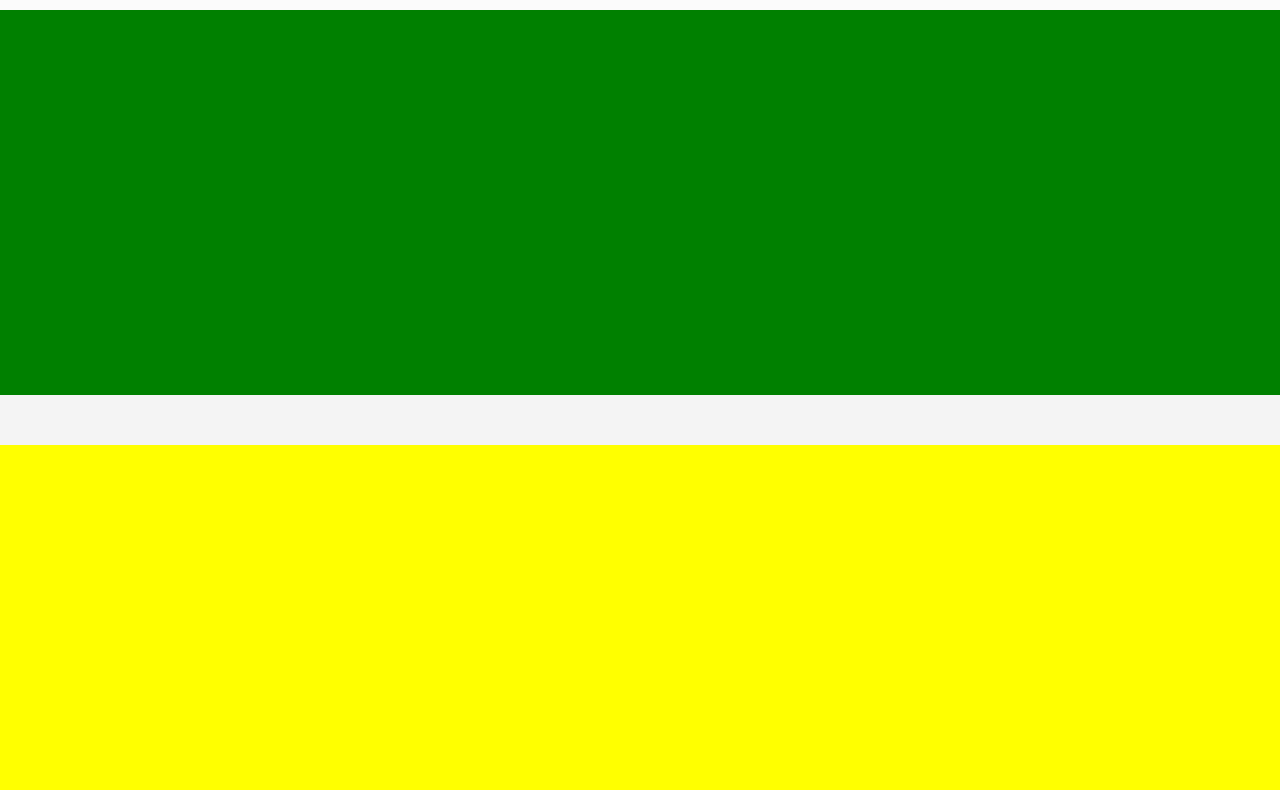
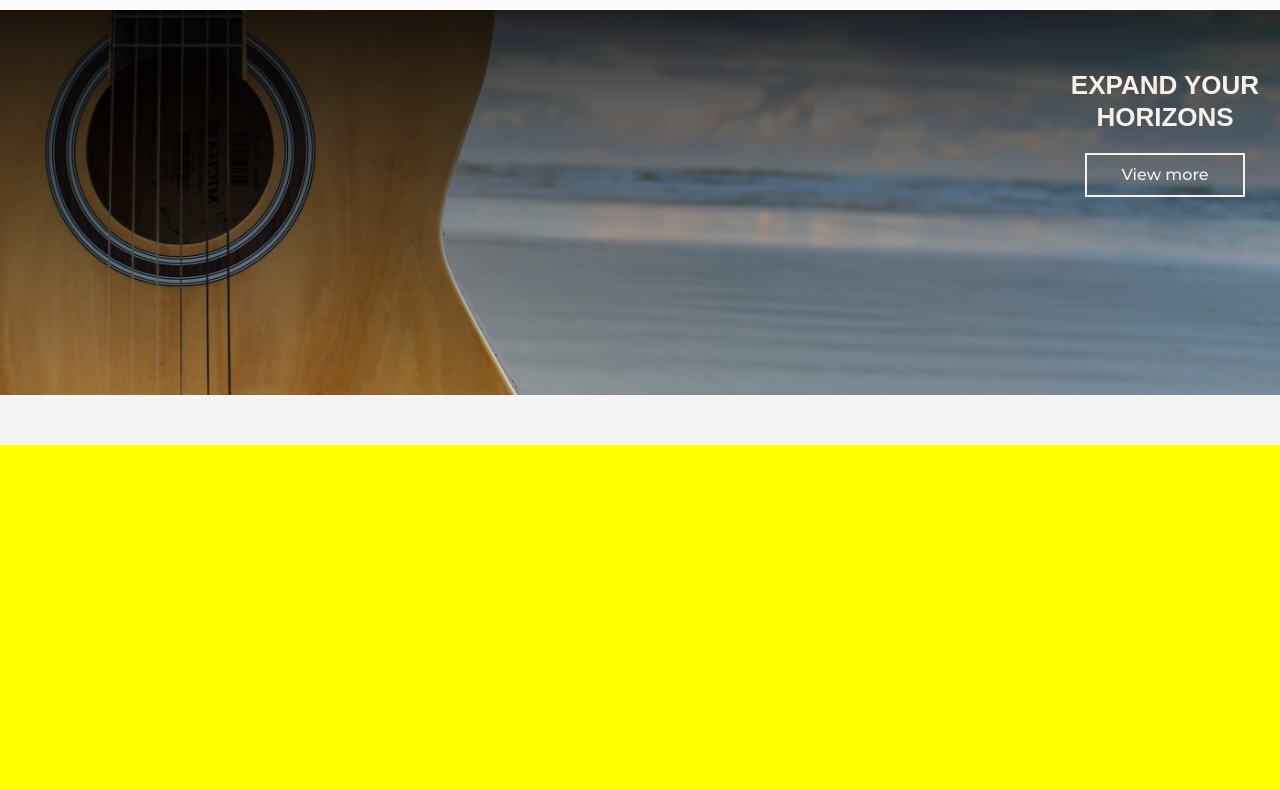
Before and after one commit to kozzztia/onWave, a plain HTML site: page index.html in a window 1280 px wide. Shown: the part 63-853 px from the top of the page. Drawn offline with Linux system fonts and the light colour scheme.

Commit message:
crette bunner and stert to make slider with js

```diff
--- a/index.html
+++ b/index.html
@@ -6,9 +6,12 @@
     <meta name="viewport" content="width=device-width, initial-scale=1.0">
     <meta http-equiv="X-UA-Compatible" content="ie=edge">
     <link rel="icon" type="image/x-icon" href="https://cdn-icons-png.flaticon.com/512/12/12321.png">
+    <link rel="preconnect" href="https://fonts.googleapis.com">
+    <link rel="preconnect" href="https://fonts.gstatic.com" crossorigin>
+    <link href="https://fonts.googleapis.com/css2?family=Montserrat:wght@100..900&display=swap" rel="stylesheet">
     <title>onWave</title>
     <link rel="stylesheet" href="style.css">
-    <script defer src="script.js"></script>
+    <script defer src="script.js" type="module"></script>
 </head>
 
 <body>
@@ -49,15 +52,24 @@
         </nav>
     </header>
     <main>
-        <section class="baner">
-            <div>
-
+        <section class="banner">
+            <div class="banner-card prev" style="background-image : linear-gradient(180deg, rgba(0, 0, 0, 0.84) 0%, rgba(0, 0, 0, 0) 100%), url('./assets/bg-1.png');">
+                <article>
+                    <h2>Find your own style</h2>
+                    <button>View more</button>
+                </article>
             </div>
-            <div>
-
+            <div class="banner-card active" style="background-image : linear-gradient(180deg, rgba(0, 0, 0, 0.84) 0%, rgba(217, 217, 217, 0) 100%), url('./assets/bg-2.png');">
+                <article>
+                    <h2>expand your horizons</h2>
+                    <button>View more</button>
+                </article>
             </div>
-            <div>
-
+            <div class="banner-card next" style="background-image : linear-gradient(180deg, rgba(0, 0, 0, 0.84) 0%, rgba(217, 217, 217, 0) 100%), url('./assets/bg-3.png');">
+                <article>
+                    <h2>discover new options</h2>
+                    <button>View more</button>
+                </article>
             </div>
         </section>
         <section class="arivals">
@@ -114,8 +126,6 @@
                 <use xlink:href="./assets/sprite-logos.svg#roland"></use>
             </svg>
         </section>
-
-    </main>
         <footer>
             <section>
                 <svg width="15px" height="31px">
@@ -142,6 +152,8 @@
                 </svg>
             </section>
         </footer>
+
+    </main>
 </body>
 
 </html>
--- a/script.js
+++ b/script.js
@@ -1 +1 @@
-console.log("Project onWave initialized")
+console.log("Project onWave initialized");
--- a/style.css
+++ b/style.css
@@ -2,9 +2,15 @@
     --main-color: #333;
     --background-color: #f4f4f4;
     --font-size: 16px;
-    --hover-icpn-color: #F16A50;
+    --hover-icon-color: #F16A50;
+    --text-white: #F8F1EA;
+    --text-dark: #000000;
     --header-heigth: 73px;
 }
+
+/* 320px */
+/* 768px */
+/* 1400px */
 
 * {
     margin: 0;
@@ -17,6 +23,8 @@ body {
     background-color: var(--background-color);
     color: var(--main-color);
     font-size: var(--font-size);
+    font-family: Montserrat, sans-serif;
+    color: var(--text-dark);
 }
 
 header {
@@ -29,14 +37,16 @@ header {
     width: 100%;
     height: var(--header-heigth);
     position: fixed;
-    top:0;
+    max-width: 1400px;
+    margin: 0 auto;
+    top: 0;
     left: 0;
     right: 0;
     z-index: 100;
     background: #ffffffa8;
 
     .logo {
-        min-width: 100px;
+        width: 100px;
         height: 20px;
     }
 
@@ -45,14 +55,14 @@ header {
     }
 
     nav {
-        width: 100%;
         display: flex;
         flex-direction: row;
         align-items: center;
         justify-content: end;
         gap: 10px;
-        svg{
-            width:20px;
+
+        svg {
+            width: 20px;
             height: 20px;
         }
 
@@ -70,38 +80,104 @@ header {
     }
 
 }
-main{
+
+main {
+    max-width: 1400px;
+    margin: 0 auto;
     position: relative;
     top: var(--header-heigth);
     left: 0;
     right: 0;
-    section{
+
+    section {
         width: 100%;
-        &>*{
-            display: none;
-        }
     }
-    .baner{
-        min-height: 385px;
-        background: green;
-        margin-bottom: 50px;
+
+    .arivals>*,
+    .partners>* {
+        display: none;
     }
-    .arivals{
+
+    .arivals {
         min-height: 665px;
         background: yellow;
         margin-bottom: 50px;
     }
-    .partners{
+
+    .partners {
         min-height: 270px;
         background: blue;
     }
 }
 
+.banner {
+    min-height: 385px;
+    background: green;
+    margin-bottom: 50px;
+    position: relative;
+    overflow: hidden;
+
+    .banner-card {
+        position: absolute;
+        inset: 0;
+        width: 100%;
+        height: 100%;
+        padding: 60px 10px;
+        transition: all 0.5s ease;
+        background-size: cover;
+        background-position: left;
+
+        article {
+            width: 210px;
+            float: right;
+            display: flex;
+            flex-direction: column;
+            align-items: center;
+        }
+
+        h2 {
+            font-size: 26px;
+            font-weight: 700;
+            line-height: 31.69px;
+            text-align: center;
+            color: var(--text-white);
+            text-transform: uppercase;
+            margin-bottom: 20px;
+        }
+
+        button {
+            border: 2px solid var(--text-white);
+            background: inherit;
+            color: var(--text-white);
+            padding: 10px 25px;
+            min-width: 160px;
+            font-family: Montserrat;
+            font-size: 16px;
+            font-weight: 500;
+            line-height: 19.5px;
+            text-align: center;
+        }
+    }
+
+    .prev {
+        left: 100%;
+    }
+
+    .active {
+        left: 0;
+    }
+
+    .next {
+        left: -100%;
+    }
+}
+
 footer {
-    width :100%;
+    width: 100%;
     min-height: 325px;
     background: #35312D;
-    &>*{
+
+    &>* {
         display: none;
     }
 }
```
Lines whose indentation alone changed are shown as unchanged.
